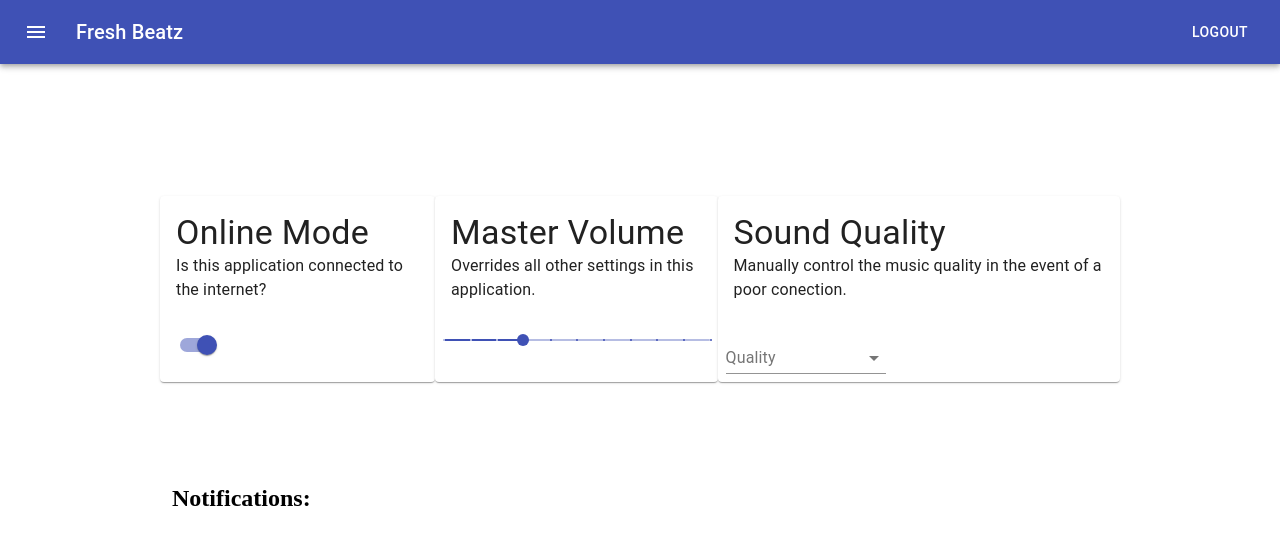
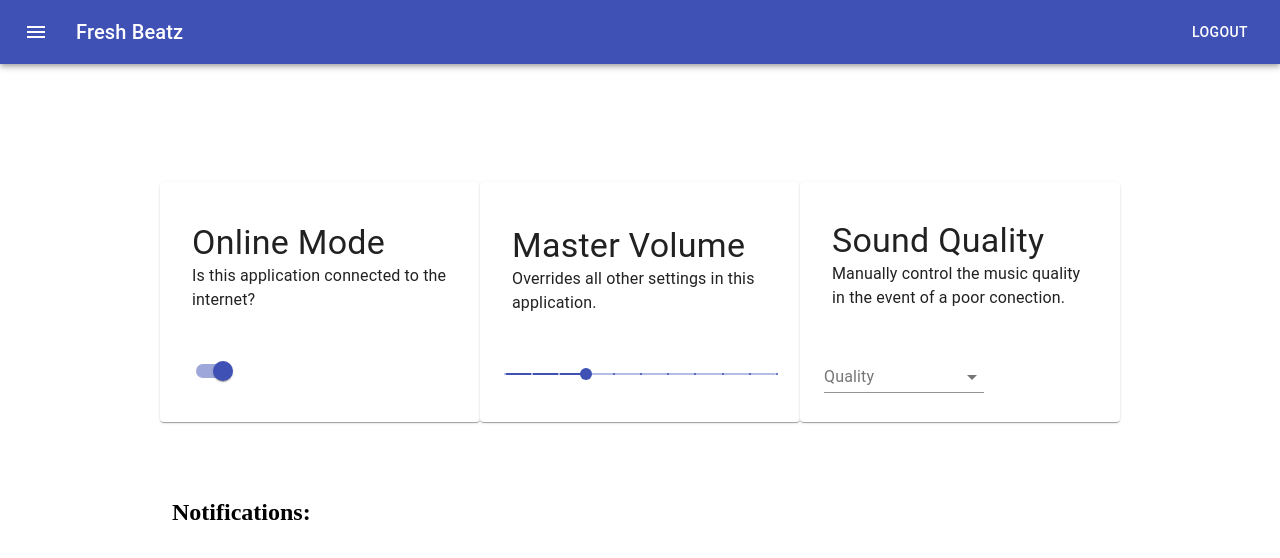
Before and after one commit to DavidAndreww/411_week3_musicApp, a React (Create React App) app: page / in a window 1280 px wide. Shown: the top 558 px of the page. Built offline with nearby package versions, Linux system fonts and the light colour scheme.

Commit message:
broke it, oops

```diff
--- a/src/Index.css
+++ b/src/Index.css
@@ -27,7 +27,7 @@
 .card {
   display: flex;
   flex-direction: column;
-  justify-content: space-between;
+  justify-content: space-around;
   width: 20em;
   height: 15em;
   padding: 1em;
--- a/src/components/CardSelect.js
+++ b/src/components/CardSelect.js
@@ -4,11 +4,11 @@ import MenuItem from "@material-ui/core/MenuItem";
 import FormControl from "@material-ui/core/FormControl";
 import InputLabel from "@material-ui/core/InputLabel";
 
-const CardSelect = ({ handler }) => {
+const CardSelect = ({ handleCardActionChange }) => {
   const handleSelectChange = e => {
     let quality = e.target.value;
     if (quality === "low") {
-      handler("Sound quality has been degraded.");
+      handleCardActionChange("Sound quality has been degraded.");
     }
   };
 
--- a/src/components/Dashboard.js
+++ b/src/components/Dashboard.js
@@ -1,8 +1,10 @@
 import React from "react";
 import Notifications from "./Notifications";
 
+//custom component imports
 import CardSelect from "./CardSelect";
 
+//material UI Imports
 import Switch from "@material-ui/core/Switch";
 import Slider from "@material-ui/core/Slider";
 import CardActions from "@material-ui/core/CardActions";
@@ -15,14 +17,14 @@ class Dashboard extends React.Component {
     notifications: [],
     isOnline: true
   };
-
+  // handles updated notifications for each card action
   handleCardActionChange = message => {
     let notifications = this.state.notifications;
     this.setState({
       notifications: [...notifications, message]
     });
   };
-
+  // handles changes for switch component
   handleOnlineChange = () => {
     let isOnline = !this.state.isOnline;
     this.setState({ isOnline });
@@ -30,7 +32,7 @@ class Dashboard extends React.Component {
       this.handleCardActionChange("Your application is offline.");
     }
   };
-
+  //handles change for slider component
   handleSliderChange = value => {
     let volume = value.target.textContent;
     if (volume > 80) {
@@ -44,7 +46,7 @@ class Dashboard extends React.Component {
     return (
       <div className="dashboard">
         <div className="card-container">
-          <Card>
+          <Card className="card">
             <CardContent>
               <Typography variant="h4" color="textPrimary">
                 Online Mode
@@ -61,7 +63,7 @@ class Dashboard extends React.Component {
               />
             </CardActions>
           </Card>
-          <Card>
+          <Card className="card">
             <CardContent>
               <Typography variant="h4" color="textPrimary">
                 Master Volume
@@ -81,7 +83,7 @@ class Dashboard extends React.Component {
               />
             </CardActions>
           </Card>
-          <Card>
+          <Card className="card">
             <CardContent>
               <Typography variant="h4" color="textPrimary">
                 Sound Quality
@@ -92,7 +94,7 @@ class Dashboard extends React.Component {
               </Typography>
             </CardContent>
             <CardActions>
-              <CardSelect handler={this.handleCardActionChange} />
+              <CardSelect handleCardActionChange={this.handleCardActionChange} />
             </CardActions>
           </Card>
         </div>
```
